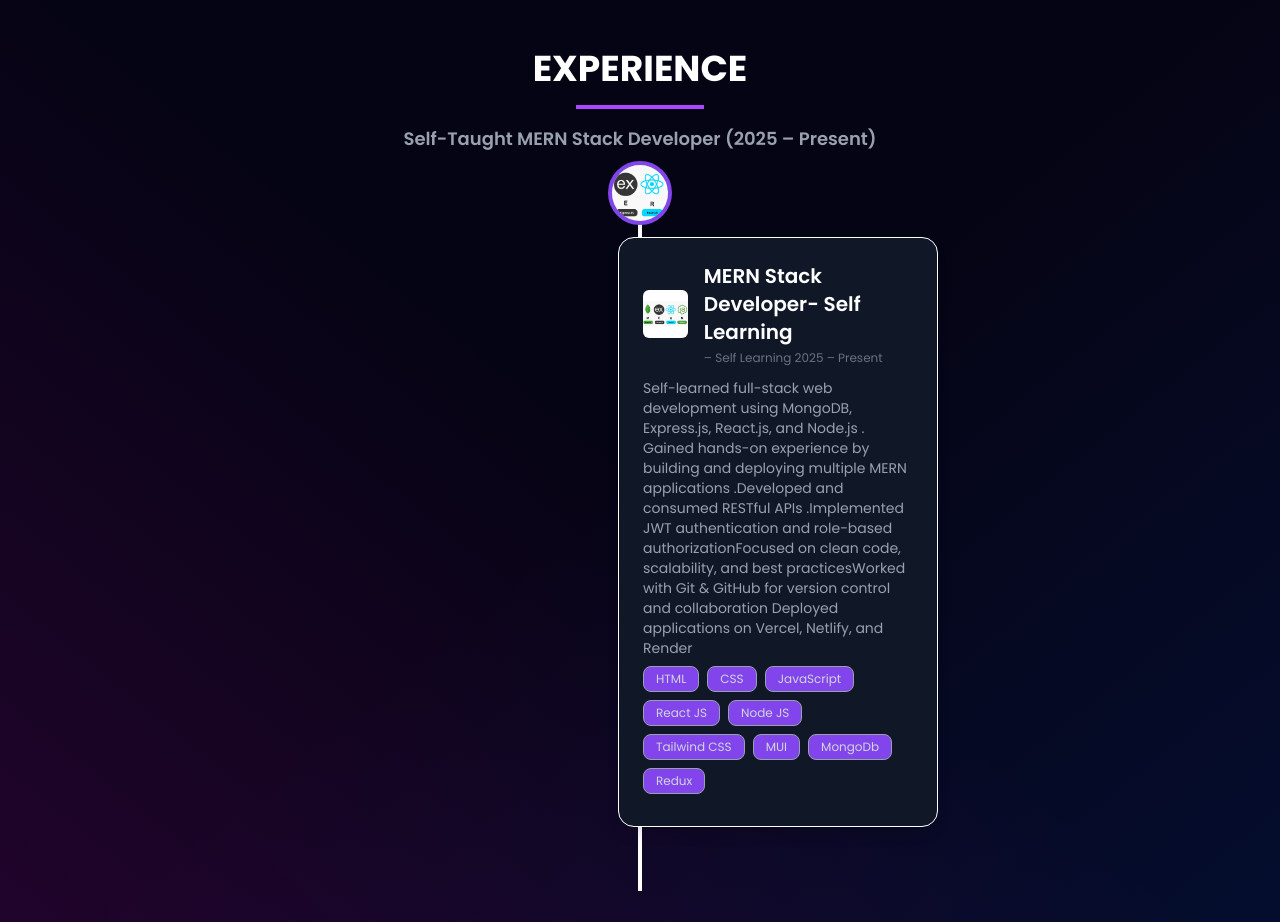
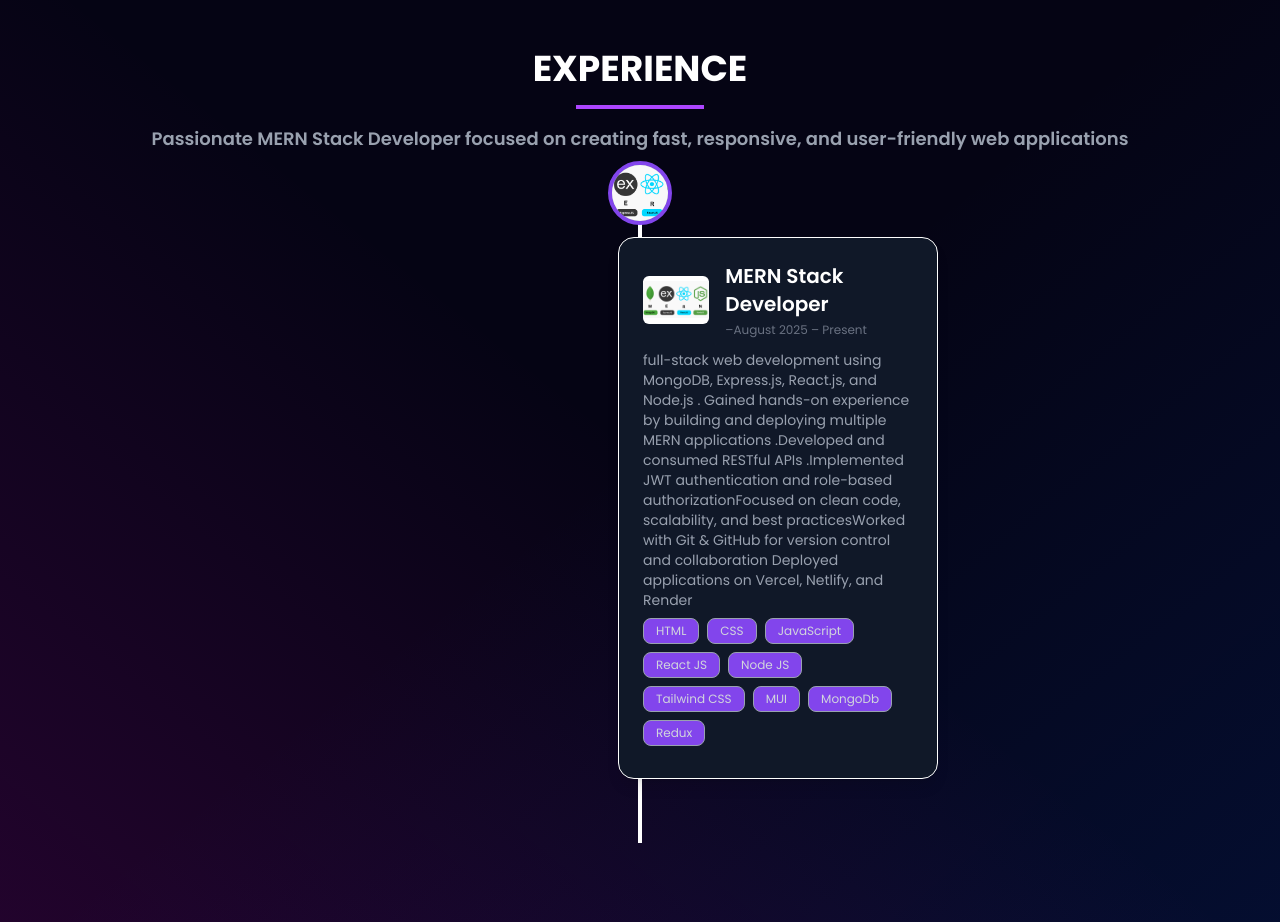
Before and after one commit to Gayatri-Vishwa/portfolio, a React (Vite) app: page / in a window 1280 px wide. Shown: the part 1980-2902 px from the top of the page. Built offline with nearby package versions, Linux system fonts and the light colour scheme; the HTML template or start-up script is replaced by a standard one.

Commit message:
first commit

```diff
--- a/src/components/Experience/Experience.jsx
+++ b/src/components/Experience/Experience.jsx
@@ -137,7 +137,7 @@
         <h2 className="text-4xl font-bold text-white">EXPERIENCE</h2>
         <div className="w-32 h-1 bg-purple-500 mx-auto mt-4"></div>
         <p className="text-gray-400 mt-4 text-lg font-semibold">
-          Self-Taught MERN Stack Developer (2025 – Present)
+         Passionate  MERN Stack Developer focused on creating fast, responsive, and user-friendly web applications
         </p>
       </div>
 
--- a/src/components/Navbar/Navbar.jsx
+++ b/src/components/Navbar/Navbar.jsx
@@ -82,7 +82,7 @@
           href="https://www.linkedin.com/in/gayatri-v-674412280?utm_source=share&utm_campaign=share_via&utm_content=profile&utm_medium=android_app"
           // "https://www.linkedin.com/in/gayatri-v-674412280/?trk=public-profile-join-page"
 
-            // href="https://www.linkedin.com/in/gayatri-vishwakarma-674412280"
+            // href="https://www.linkedin.com/in/gayatri-v-674412280"
 
             target="_blank"
             rel="noopener noreferrer"
@@ -134,7 +134,7 @@
                 <FaGithub size={24} />
               </a>
               <a
-                href="https://www.linkedin.com/in/gayatri-674412280"
+                href="https://www.linkedin.com/in/gayatri-v-674412280?utm_source=share&utm_campaign=share_via&utm_content=profile&utm_medium=android_app"
                 // href="https://www.linkedin.com/in/gayatri-vishwakarma-674412280?utm_source=share&utm_campaign=share_via&utm_content=profile&utm_medium=android_app"
                 target="_blank"
                 rel="noopener noreferrer"
--- a/src/constants.js
+++ b/src/constants.js
@@ -139,10 +139,10 @@
   {
     id: 0,
     img: mernlogo,
-    role: "MERN Stack Developer- Self Learning",
+    role: "MERN Stack Developer",
     // company: "Webverse Digital   Hands-On Experience,",
-    date: "– Self Learning 2025 – Present ",
-    desc:" Self-learned full-stack web development using MongoDB, Express.js, React.js, and Node.js . Gained hands-on experience by building and deploying multiple MERN applications .Developed and consumed RESTful APIs .Implemented JWT authentication and role-based authorizationFocused on clean code, scalability, and best practicesWorked with Git & GitHub for version control and collaboration Deployed applications on Vercel, Netlify, and Render",
+    date: "–August 2025 – Present ",
+    desc:" full-stack web development using MongoDB, Express.js, React.js, and Node.js . Gained hands-on experience by building and deploying multiple MERN applications .Developed and consumed RESTful APIs .Implemented JWT authentication and role-based authorizationFocused on clean code, scalability, and best practicesWorked with Git & GitHub for version control and collaboration Deployed applications on Vercel, Netlify, and Render",
     skills: [
       "HTML",
       "CSS",
@@ -308,7 +308,7 @@
     image: dice,
     tags: ["React JS", "Styled Components", "HTML", "CSS", "JavaScript (ES6+)"],
     github:
-      "dice https://github.com/Gayatri-Vishwa/React-Projects/tree/main/03Dice",
+      "https://github.com/Gayatri-Vishwa/React-Projects/tree/main/03Dice",
     webapp: "https://react-projects-wpbc.vercel.app/",
   },
   {
```
